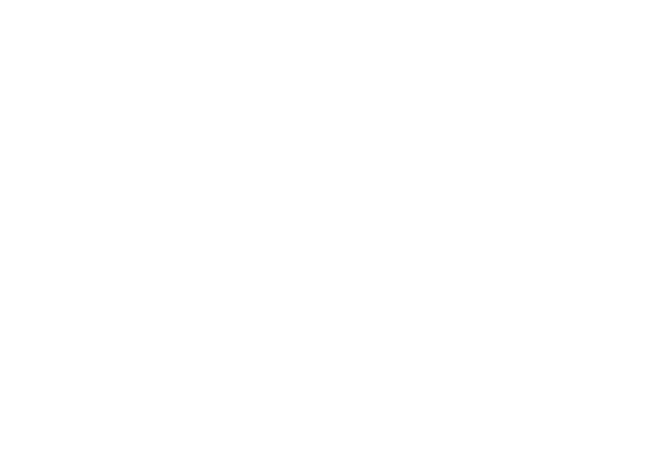
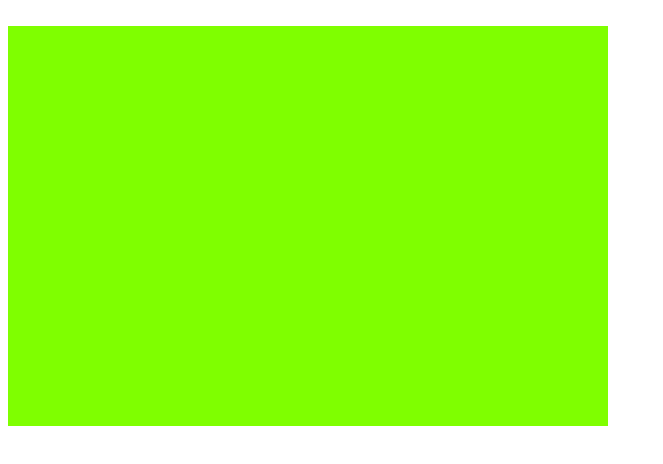
Before and after one commit to taks-microbit/secret-labyrinthe, a website with bundled scripts: page src/public/index.html in a window 1280 px wide. Shown: the whole page, without its empty margins (0-663 px from the left). Built offline with nearby package versions, Linux system fonts and the light colour scheme.

Commit message:
Ajout main.css, div plateau

```diff
--- a/src/public/index.html
+++ b/src/public/index.html
@@ -2,8 +2,10 @@
 <html>
 <head>
   <title>Le Secret du Labyrinthe</title>
+  <script src="main.js" type='text/javascript'></script><br/>
+  <link href="main.css" rel="stylesheet">
 </head>
 <body>
-  <script src="main.js" type='text/javascript'></script><br/>
+  <div id="plateau"></div>
 </body>
 </html>
--- /dev/null
+++ b/src/public/main.css
@@ -0,0 +1,5 @@
+#plateau {
+  width: 600px;
+  height: 400px;
+  background-color: chartreuse;
+}
```
Also changed, not shown: src/main.ts (line endings or trailing spaces).
